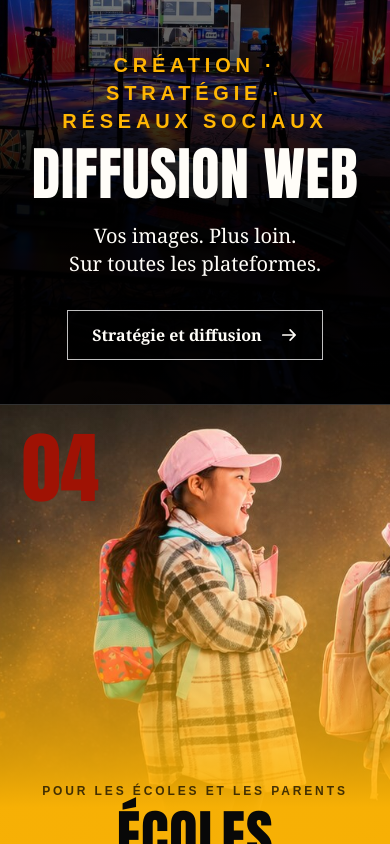
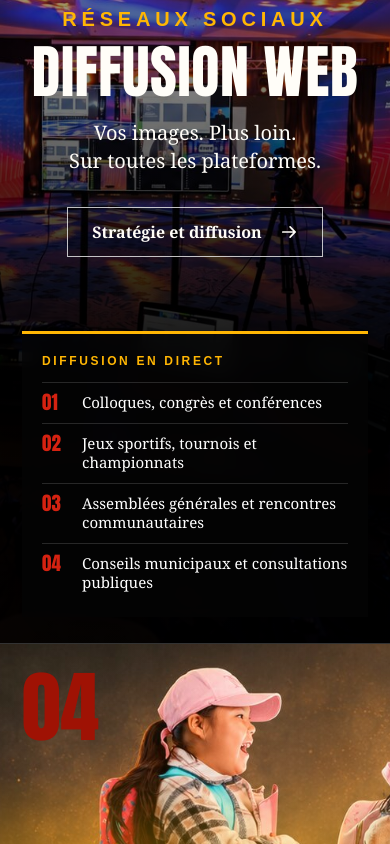
Before and after one commit to behnjproductions/behn-j-productions-site, a React (Vite) app: page / in a window 390 px wide. Shown: the part 2649-3493 px from the top of the page. Built offline with nearby package versions, Linux system fonts and the light colour scheme; a web font is replaced by a local one.

Commit message:
Add live streaming markets to Diffusion web

```diff
--- a/src/App.jsx
+++ b/src/App.jsx
@@ -124,6 +124,15 @@ export function App() {
           <img src="/assets/diffusion-web-premium.jpg" alt="Régie professionnelle de diffusion web en direct" /><div className="media-shade" />
           <div className="chapter__number"><strong>03</strong><span>Une plus grande<br />portée pour vos histoires.</span></div>
           <div className="media-copy"><p className="eyebrow">Création · Stratégie · Réseaux sociaux</p><h2>Diffusion web</h2><p>Vos images. Plus loin.<br />Sur toutes les plateformes.</p><CTAButton secondary onClick={() => setContactOpen(true)}>Stratégie et diffusion</CTAButton></div>
+          <aside className="media-markets" aria-label="Événements disponibles en diffusion en direct">
+            <p>Diffusion en direct</p>
+            <ol>
+              <li><span>01</span>Colloques, congrès et conférences</li>
+              <li><span>02</span>Jeux sportifs, tournois et championnats</li>
+              <li><span>03</span>Assemblées générales et rencontres communautaires</li>
+              <li><span>04</span>Conseils municipaux et consultations publiques</li>
+            </ol>
+          </aside>
         </section>
 
         <section id="ecoles" className="school-feature">
--- a/src/styles.css
+++ b/src/styles.css
@@ -436,3 +436,75 @@ button { color:inherit; }
     min-height:82px;
   }
 }
+
+/* Diffusion en direct — marchés prioritaires */
+.media-markets {
+  position:absolute;
+  z-index:3;
+  top:50%;
+  right:clamp(24px,5vw,80px);
+  width:min(390px,31vw);
+  transform:translateY(-50%);
+  border-top:3px solid var(--gold);
+  padding:24px 26px 18px;
+  background:rgba(5,5,5,.7);
+  box-shadow:0 24px 70px rgba(0,0,0,.38);
+  backdrop-filter:blur(10px);
+}
+.media-markets>p {
+  margin:0 0 14px;
+  color:var(--gold);
+  font:700 12px/1.2 Arial,sans-serif;
+  letter-spacing:.22em;
+  text-transform:uppercase;
+}
+.media-markets ol {
+  margin:0;
+  padding:0;
+  list-style:none;
+}
+.media-markets li {
+  display:grid;
+  grid-template-columns:32px 1fr;
+  gap:10px;
+  align-items:start;
+  padding:12px 0;
+  border-top:1px solid rgba(255,255,255,.14);
+  color:#fff;
+  font-size:16px;
+  line-height:1.3;
+}
+.media-markets li span {
+  color:var(--red-bright);
+  font:400 19px/1 var(--display);
+}
+@media (max-width:1040px) and (min-width:761px) {
+  .media-markets {
+    right:24px;
+    width:35vw;
+  }
+  .media-markets li { font-size:14px; }
+}
+@media (max-width:760px) {
+  .chapter--diffusion { min-height:940px; }
+  .chapter--diffusion .media-copy {
+    min-height:560px;
+    padding:245px 22px 34px;
+    justify-content:flex-end;
+  }
+  .media-markets {
+    top:auto;
+    right:22px;
+    bottom:26px;
+    left:22px;
+    width:auto;
+    transform:none;
+    padding:20px 20px 14px;
+    text-align:left;
+  }
+  .media-markets li {
+    grid-template-columns:30px 1fr;
+    padding:10px 0;
+    font-size:15px;
+  }
+}
```
Also changed, not shown: 1 other file (tests, documents, lock files or other folders).
